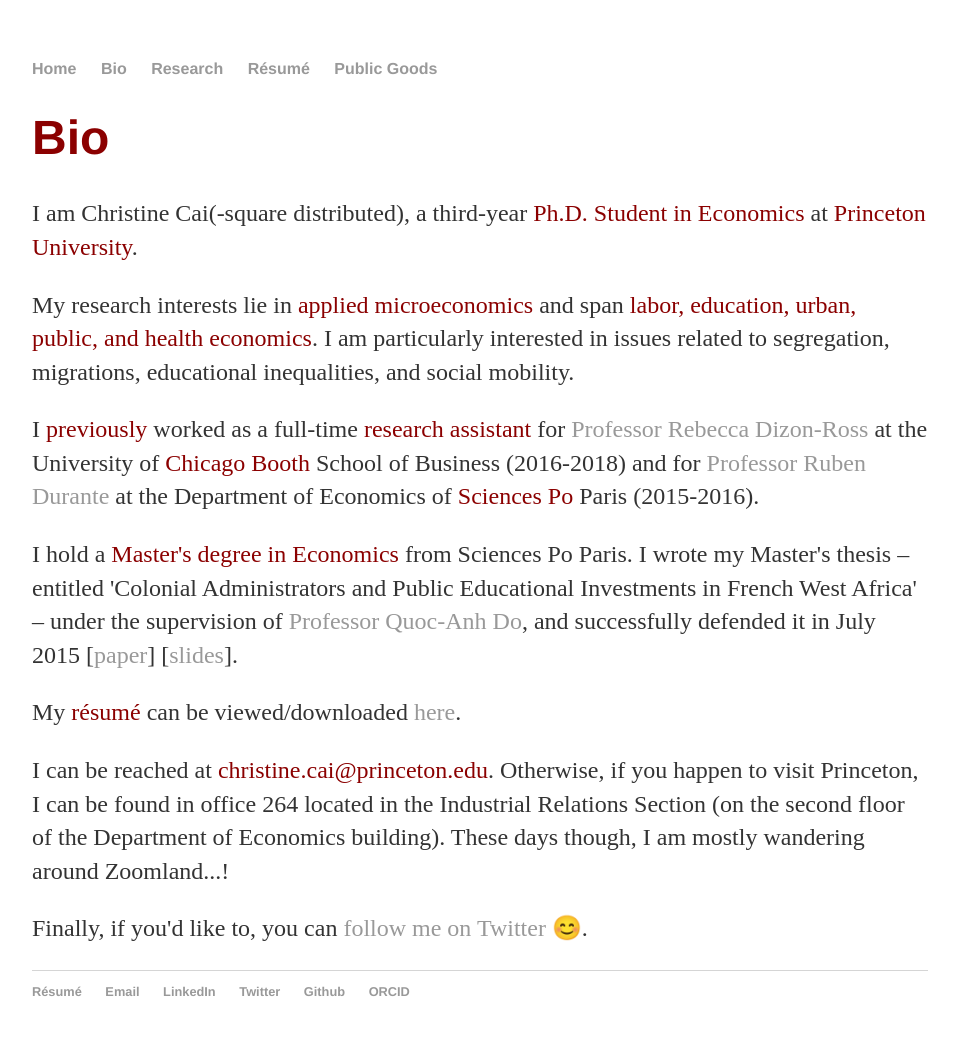
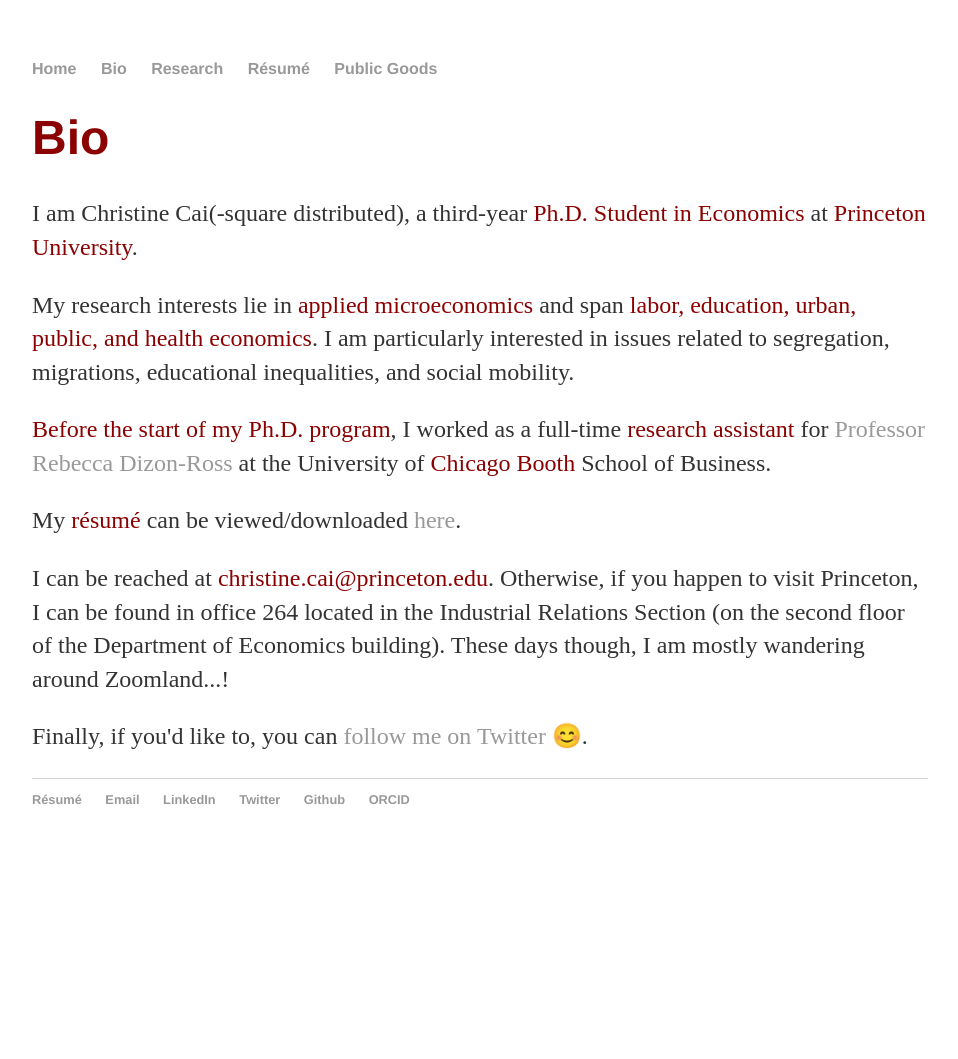
Before and after one commit to christinecai/christinecai.github.io, a Jekyll site: the page built from bio/Bio.html, in a window 1280 px wide. Shown: the whole page, without its empty margins (160-1118 px from the left). Built offline with Jekyll 4.4.1, drawn with Linux system fonts in a browser that asks for light colours; after the commit the page ends 900 px from its top, so only the background shows below that.

Commit message:
Update Bio.html

```diff
--- a/bio/Bio.html
+++ b/bio/Bio.html
@@ -15,17 +15,9 @@
 			and span <font color="darkred">labor, education, urban, public, and health economics</font>.
 			I am particularly interested in issues related to segregation, migrations, educational inequalities, and social mobility.</p>
 
-<p>I <font color="darkred">previously</font> worked as a full-time <font color="darkred">research assistant</font> for
+<p><font color="darkred">Before the start of my Ph.D. program</font>, I worked as a full-time <font color="darkred">research assistant</font> for
 			<a href="http://faculty.chicagobooth.edu/rebecca.dizon-ross/">Professor Rebecca Dizon-Ross</a>
-	at the University of <font color="darkred">Chicago Booth</font> School of Business (2016-2018) and for
-			<a href="https://www.rubendurante.net">Professor Ruben Durante</a>
-	at the Department of Economics of <font color="darkred">Sciences Po</font> Paris (2015-2016).</p>
-
-<p>I hold a <font color="darkred">Master's degree in Economics</font> from Sciences Po Paris. I wrote my Master's thesis –
-			entitled 'Colonial Administrators and Public Educational Investments in French West Africa' –
-			under the supervision of <a href="https://sites.google.com/site/qaquocanhdo/">Professor Quoc-Anh Do</a>,
-			and successfully defended it in July 2015 [<a href="/masters thesis/paper.pdf">paper</a>]
-			[<a href="/masters thesis/slides.pdf">slides</a>].</p>
+	at the University of <font color="darkred">Chicago Booth</font> School of Business.</p>
 
 <p>My <font color="darkred">résumé</font> can be viewed/downloaded <a href="/resume/Christine_Cai_resume.pdf">here</a>.</p>
 
```
